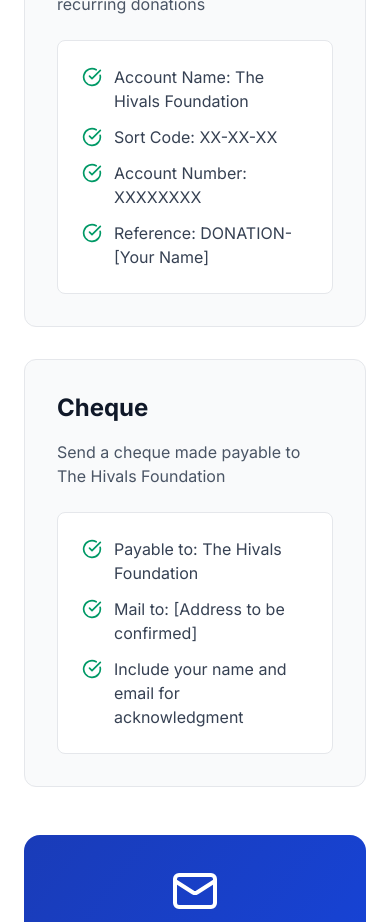
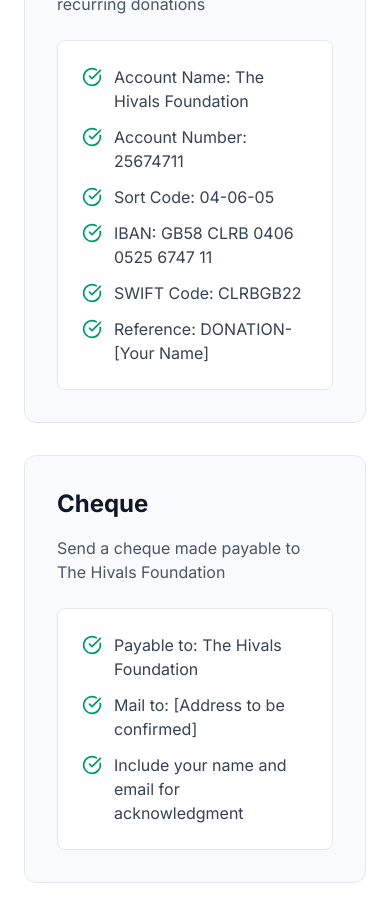
Before and after one commit to kevinmisigaro/hivals, a Next.js app: page /donate in a window 390 px wide. Shown: the part 3620-4542 px from the top of the page. Built offline with nearby package versions, Linux system fonts and the light colour scheme.

Commit message:
added phone number

```diff
--- a/app/contact/page.tsx
+++ b/app/contact/page.tsx
@@ -16,8 +16,8 @@ const contactInfo = [
   {
     icon: Phone,
     title: 'Phone',
-    content: 'Available on request',
-    link: null,
+    content: '+44 7899 623150',
+    link: 'tel:+447899623150',
   },
   {
     icon: MapPin,
--- a/app/donate/page.tsx
+++ b/app/donate/page.tsx
@@ -37,8 +37,10 @@ const donationMethods = [
     description: 'Direct bank transfer for one-time or recurring donations',
     details: [
       'Account Name: The Hivals Foundation',
-      'Sort Code: XX-XX-XX',
-      'Account Number: XXXXXXXX',
+      'Account Number: 25674711',
+      'Sort Code: 04-06-05',
+      'IBAN: GB58 CLRB 0406 0525 6747 11',
+      'SWIFT Code: CLRBGB22',
       'Reference: DONATION-[Your Name]',
     ],
   },
```
